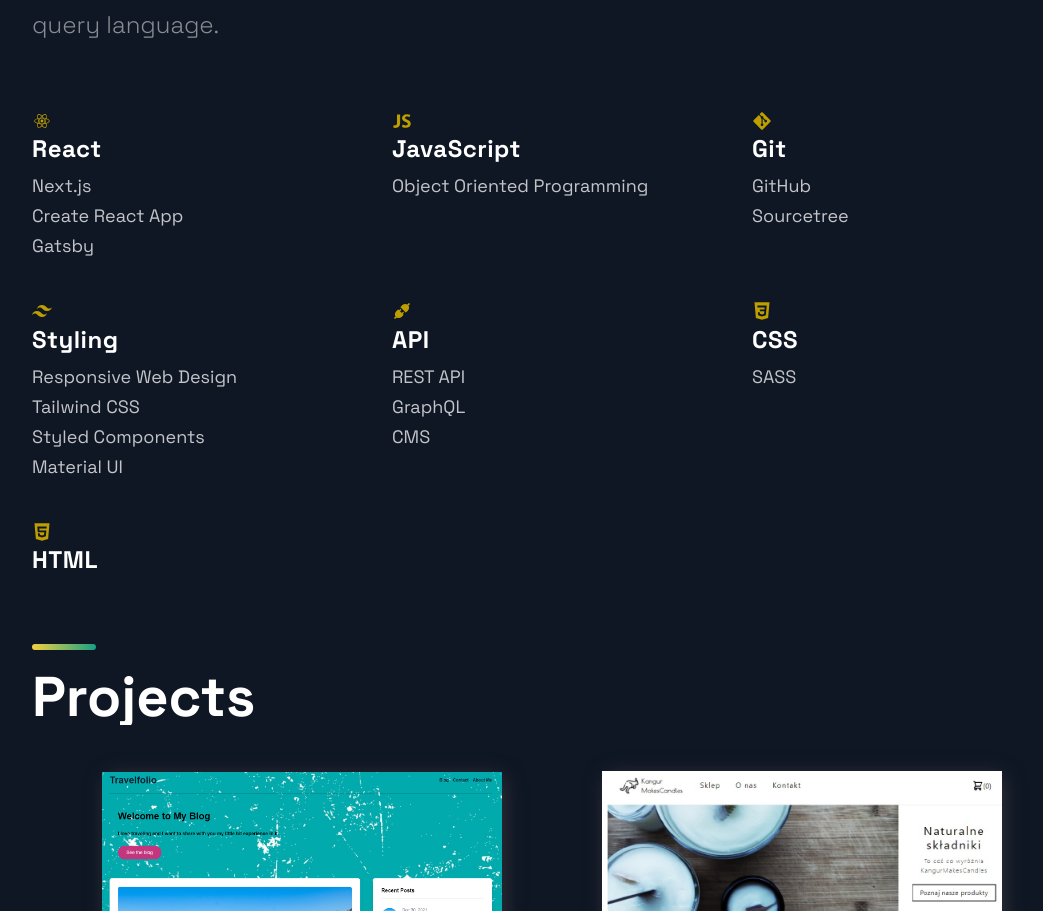
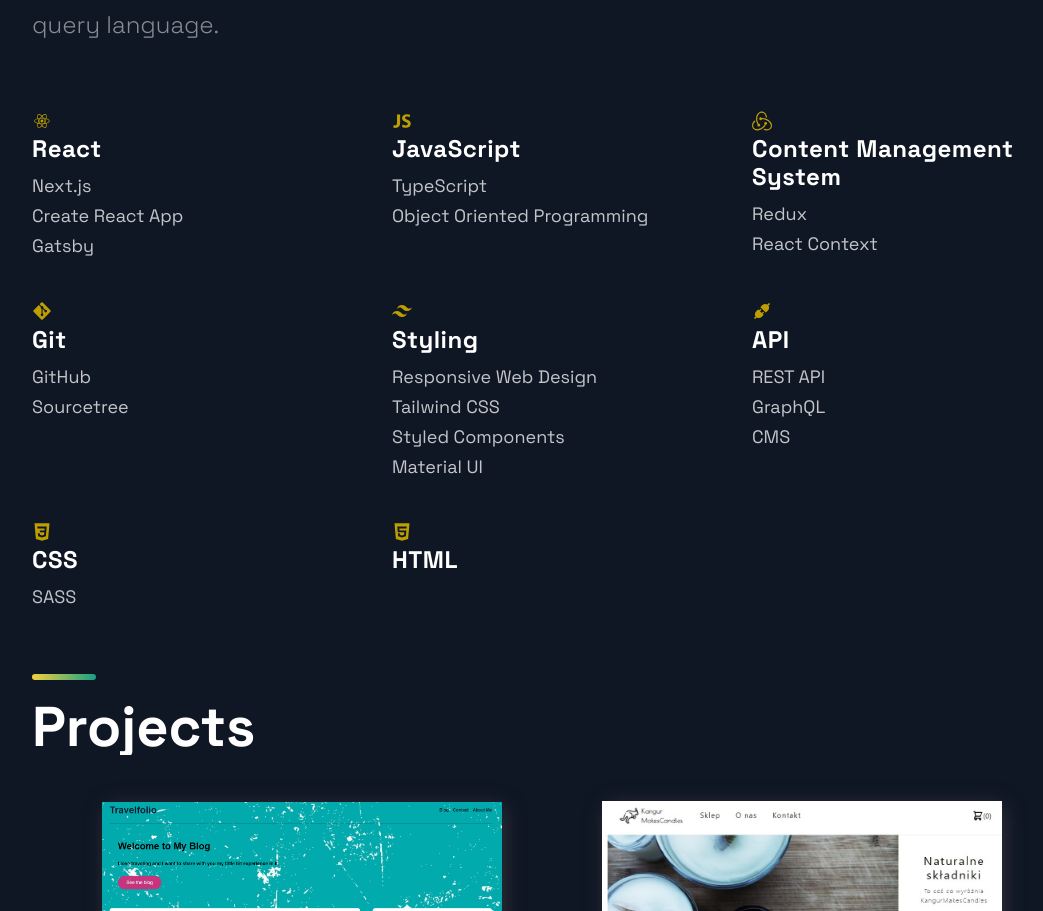
Before and after one commit to yougonnagetyours/my-developer-portfolio, a Next.js app: page / in a window 1280 px wide. Shown: the part 1172-2083 px from the top of the page, without its empty margins (88-1131 px from the left). Built offline with nearby package versions, Linux system fonts and the light colour scheme.

Commit message:
Update Technologies.js

```diff
--- a/src/components/Technologies/Technologies.js
+++ b/src/components/Technologies/Technologies.js
@@ -2,7 +2,7 @@
 import { DiReact, DiSass, DiResponsive } from 'react-icons/di';
 import { FaGitAlt } from 'react-icons/fa';
 import { AiFillApi } from 'react-icons/ai';
-import { SiTailwindcss, SiGatsby, SiWordpress } from 'react-icons/si';
+import { SiTailwindcss, SiGatsby, SiWordpress, SiRedux } from 'react-icons/si';
 import { BsFillBootstrapFill } from 'react-icons/bs';
 import { IoLogoJavascript, IoLogoHtml5, IoLogoCss3 } from "react-icons/io";
 import { Section, SectionDivider, SectionText, SectionTitle } from '../../styles/GlobalComponents';
@@ -34,7 +34,18 @@
         </picture>
         <ListContainer>
           <ListTitle>JavaScript</ListTitle>
+          <ListParagraph>TypeScript</ListParagraph>
           <ListParagraph>Object Oriented Programming</ListParagraph>
+        </ListContainer>
+      </ListItem>
+      <ListItem>
+        <picture style={{color: "#be9f00"}}>
+          <SiRedux size="2rem" />
+        </picture>
+        <ListContainer>
+          <ListTitle>Content Management System</ListTitle>
+          <ListParagraph>Redux</ListParagraph>
+          <ListParagraph>React Context</ListParagraph>
         </ListContainer>
       </ListItem>
       <ListItem>
```
